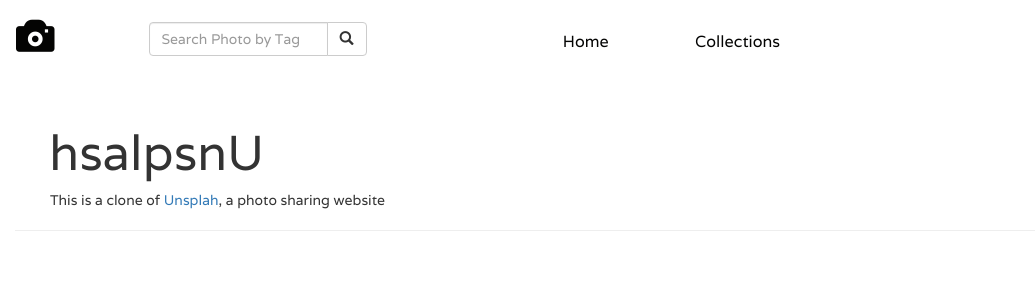
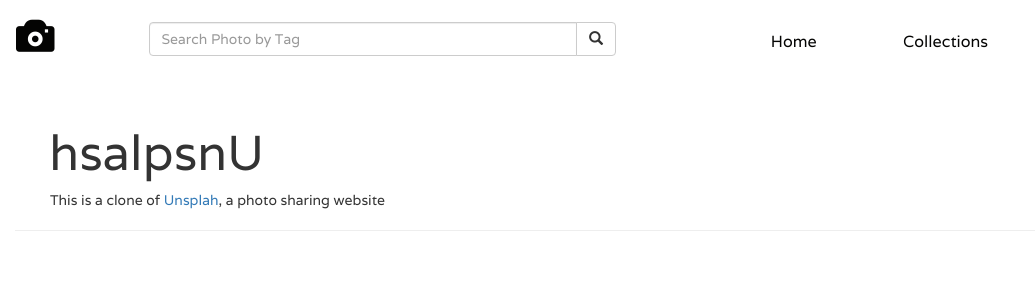
Before and after one commit to carolwanjohi/unsplash-clone, a Django app: page / in a window 1280 px wide. Shown: the top 300 px of the page, without its empty margins (0-1035 px from the left). Run offline with Django 3.2, Linux system fonts and the light colour scheme; data that the repository does not hold is empty; some libraries are stand-ins or nearby versions.

Commit message:
Update styles Remove row for images on index page Increase width of search form

```diff
--- a/unsplash/clone/static/css/index.css
+++ b/unsplash/clone/static/css/index.css
@@ -41,10 +41,11 @@ div.col-xs-2.col-sm-2.col-md-2.col-lg-2.well > li > a:hover{
 
 img.img-responsive{
     margin-top: 0.25em;
-    height: 45vh;
-    margin-left: auto;
-    margin-right: auto;
-    display: block;
+    width: 100%;
+    height: auto;
+    /*margin-left: auto;*/
+    /*margin-right: auto;*/
+    /*display: block;*/
 }
 
 @media only screen and (max-width: 1024px) {
--- a/unsplash/clone/static/css/navbar.css
+++ b/unsplash/clone/static/css/navbar.css
@@ -7,6 +7,11 @@
 }
 .siteIcon{
     font-size: 2.75em;
+}
+
+div.input-group{
+    width: 100%;
+    border-radius: 5em;
 }
 
 a.navbar-brand.siteIcon {
--- a/unsplash/clone/templates/all-posts/index.html
+++ b/unsplash/clone/templates/all-posts/index.html
@@ -54,9 +54,6 @@
 
         <hr>
 
-
-        <div class="row imageRow">
-
         {% for image_post in image_posts|slice:":20" %}
 
             <div class="col-sm-6 col-md-4 col-lg-4 imageColumn">
@@ -72,7 +69,6 @@
 
         {% endfor %}
 
-        </div>
 
     </div>
 {% endblock %}
--- a/unsplash/clone/templates/navbar.html
+++ b/unsplash/clone/templates/navbar.html
@@ -36,7 +36,7 @@
 
             <!-- Adding search form -->
 
-            <div class="col-xs-12 col-sm-6 col-md-4 col-lg-4  searchForm">
+            <div class="col-xs-12 col-sm-6 col-md-6 col-lg-6  searchForm">
 
                 <form action="{% url 'search_results' %}" class="navbar-form" role="search">
 
--- a/unsplash/clone/views.py
+++ b/unsplash/clone/views.py
@@ -43,8 +43,11 @@ def search_results(request):
     if 'tag' in request.GET and request.GET['tag']:
         search_term = request.GET.get('tag')
         searched_tags = tags.search_by_tag(search_term)
-        single_tag = searched_tags[0]
-        image_posts = ImagePost.objects.filter(tags=single_tag).all()
+        try:
+            single_tag = searched_tags[0]
+            image_posts = ImagePost.objects.filter(tags=single_tag).all()
+        except IndexError:
+            raise Http404
         message = f'{search_term}'
         title = f'{search_term}'
         return render(request, 'all-posts/search.html', {"title": title, "message":message, "image_posts":image_posts, "tags":searched_tags})
```
Lines whose indentation alone changed are shown as unchanged.
